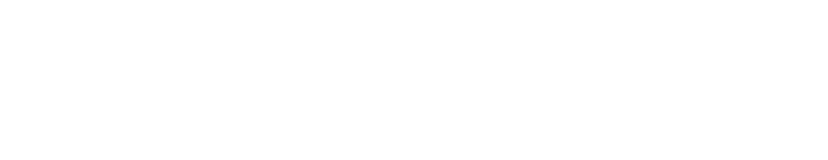
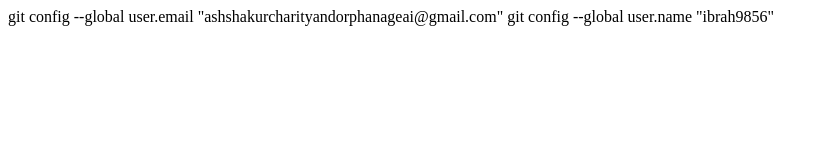
Before and after one commit to ibrah9856/Ashshakurcharity, a plain HTML site: page index.html in a window 1280 px wide. Shown: the whole page, without its empty margins (0-828 px from the left). Drawn offline with Linux system fonts and the light colour scheme.

Commit message:
Officail Launch

```diff
--- a/index.html
+++ b/index.html
@@ -9,3 +9,6 @@
 
 </body>
 </html>
+
+git config --global user.email "ashshakurcharityandorphanageai@gmail.com"
+git config --global user.name "ibrah9856"
```
